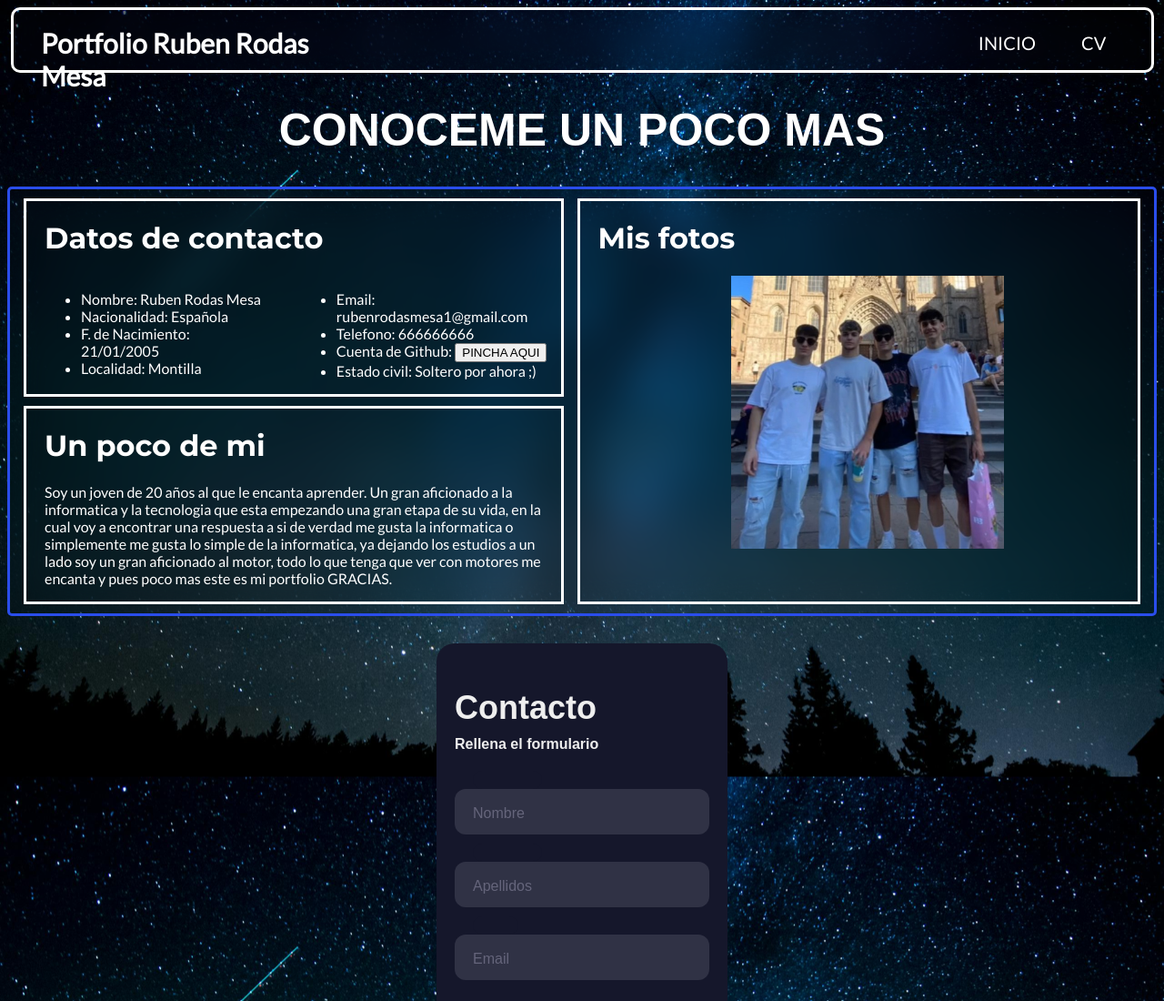
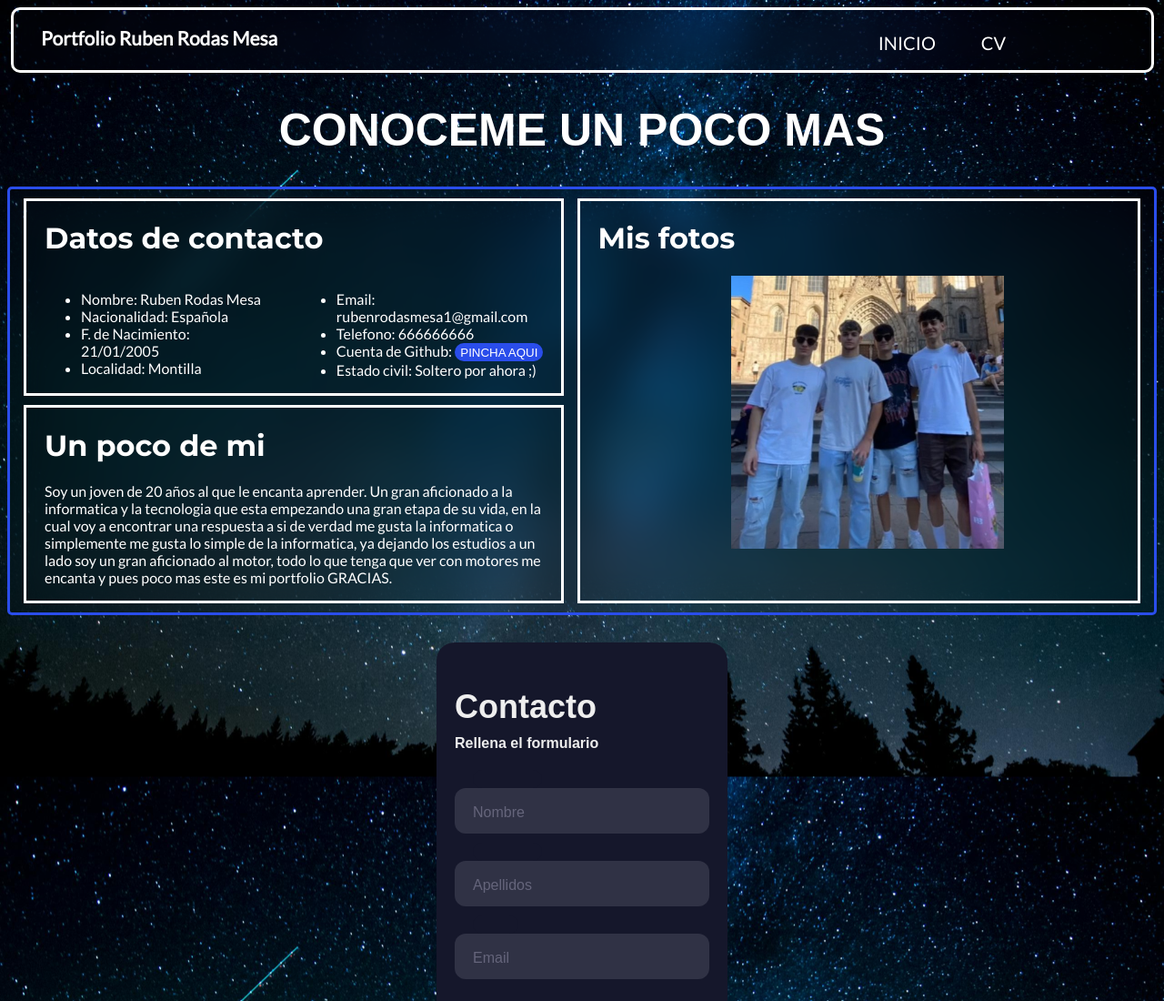
Before and after one commit to rubenrodaas/Portfolio, a plain HTML site: page index.html in a window 1280 px wide. Shown: the top 1100 px of the page at 91% size. Drawn offline with Linux system fonts and the light colour scheme; a web font is replaced by a local one.

Commit message:
ultimos retoques

```diff
--- a/style.css
+++ b/style.css
@@ -57,7 +57,7 @@ a:hover{
 header h1{
     color: #ffffff;
     margin-left: 30px;
-    font-size: 30px;
+    font-size: 21px;
     margin-top: 15px;
 }
 
@@ -101,6 +101,18 @@ header h1{
     padding-left: 20px;
     padding-bottom: 20px;
 
+}
+
+.botongithub{
+    background-color: #2a4deb;
+    border-radius: 10px;
+    border: 0;
+    box-sizing: border-box;
+    color: #ffffff;
+    cursor: pointer;
+    height: 20px;
+    outline: 0;
+    text-align: center;
 }
 
 .losdatos{
```
